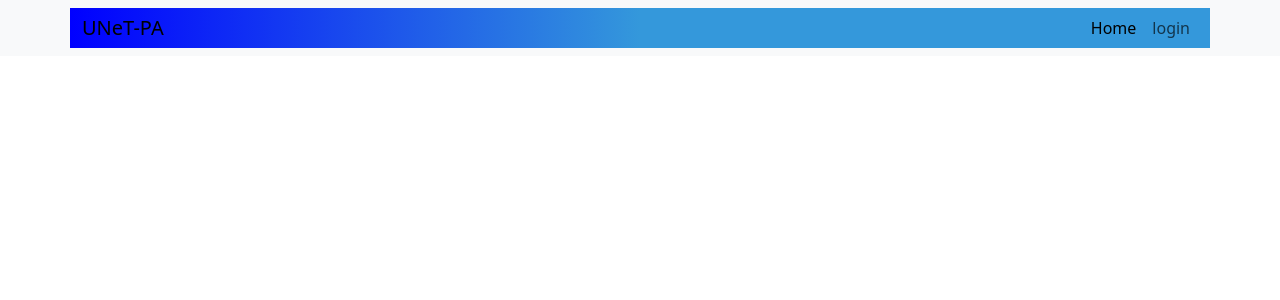
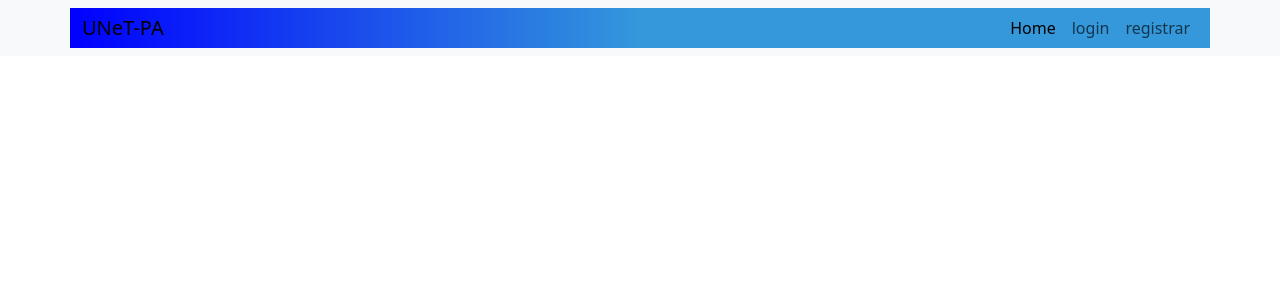
Before and after one commit to Yoshloaa/django-UNET, a Django app: page /agendas/ in a window 1280 px wide. Shown: the top 300 px of the page. Run offline with Django 4.2, Linux system fonts and the light colour scheme.

Commit message:
registros de usuario

```diff
--- a/plataforma/templates/base.html
+++ b/plataforma/templates/base.html
@@ -37,9 +37,11 @@
               <li class="nav-item">
                 <a class="nav-link" href="/login">login</a>
               </li>
+              <li class="nav-item">
+                <a class="nav-link" href="/registro_usuarios">registrar</a>
+              </li>
 
-              <li class="nav-item">
-              </li>
+
               {% endif %}
             </ul>
           </div>
```
